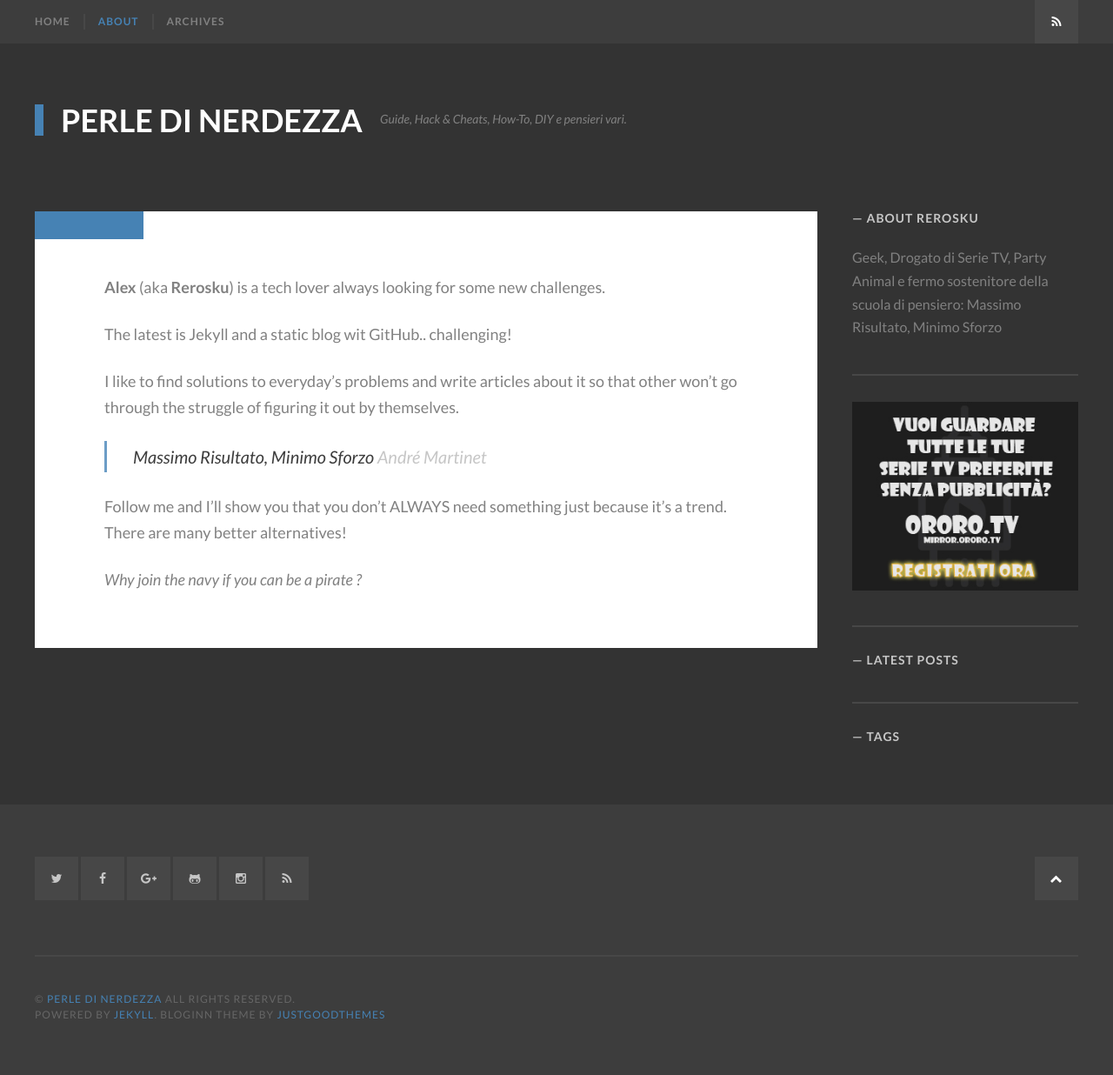
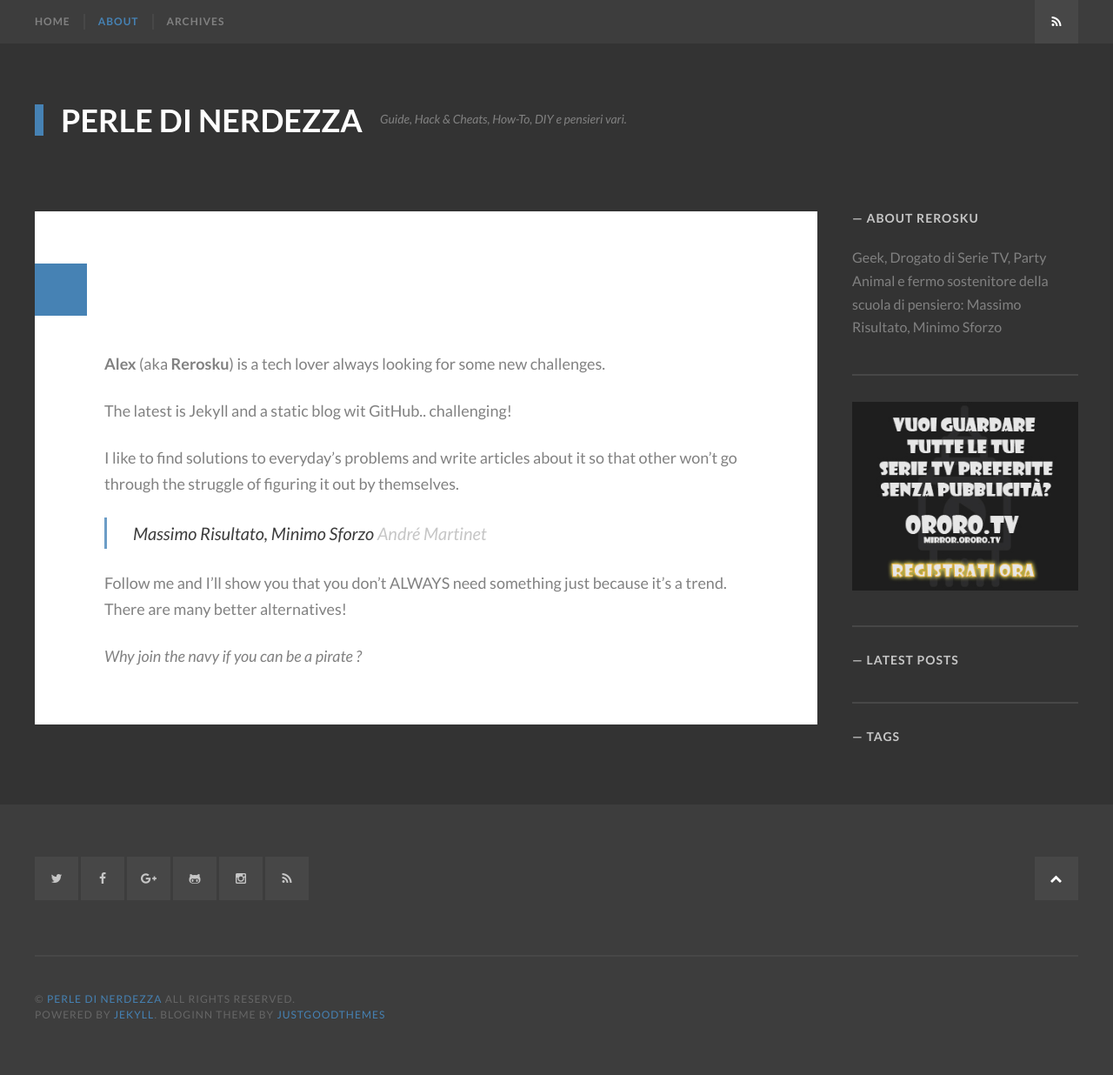
Before and after one commit to rerosku/rerosku.github.io, a Jekyll site: the page built from about.md, in a window 1280 px wide. Shown: the whole page at 87% size. Built offline with Jekyll 4.4.1, drawn with Linux system fonts in a browser that asks for light colours; some web fonts are replaced; our own code applies the rules of GitHub Pages for plain Markdown files.

Commit message:
test about

```diff
--- a/about.md
+++ b/about.md
@@ -2,7 +2,7 @@
 title: Info
 layout: page
 description: Chi è l'autore di Perle di Nerdezza?
-banner_image: aboutPage.jpg
+banner_image: "https://tlgur.com/d/yGOVznM8""
 ---
 
 **Alex** (aka **Rerosku**) is a tech lover always looking for some new challenges.
```
Also changed, not shown: 2 other files.
